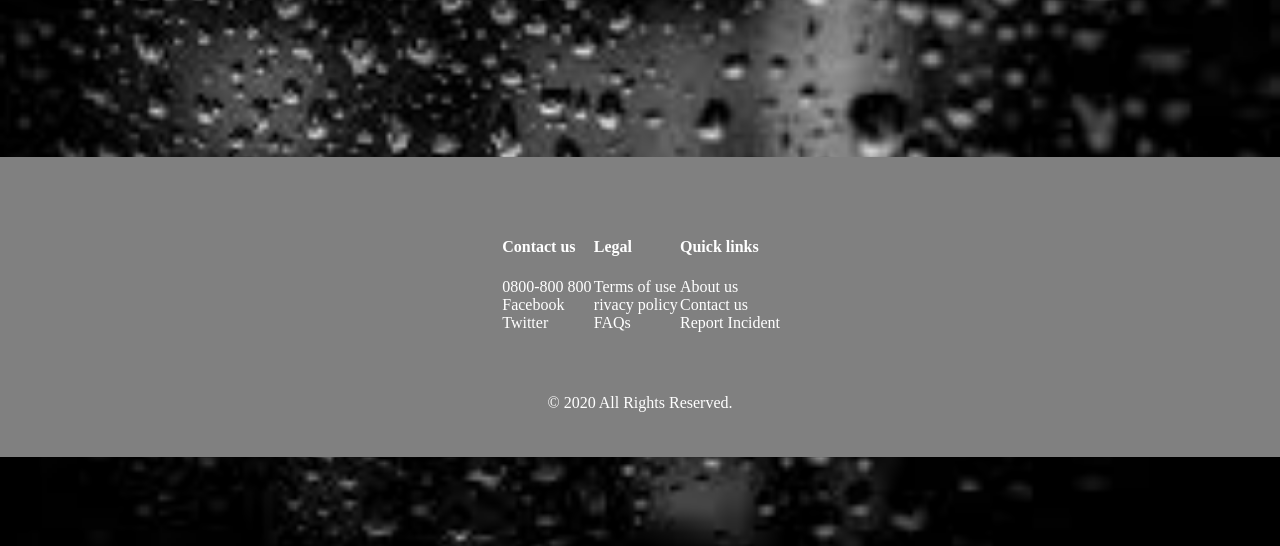
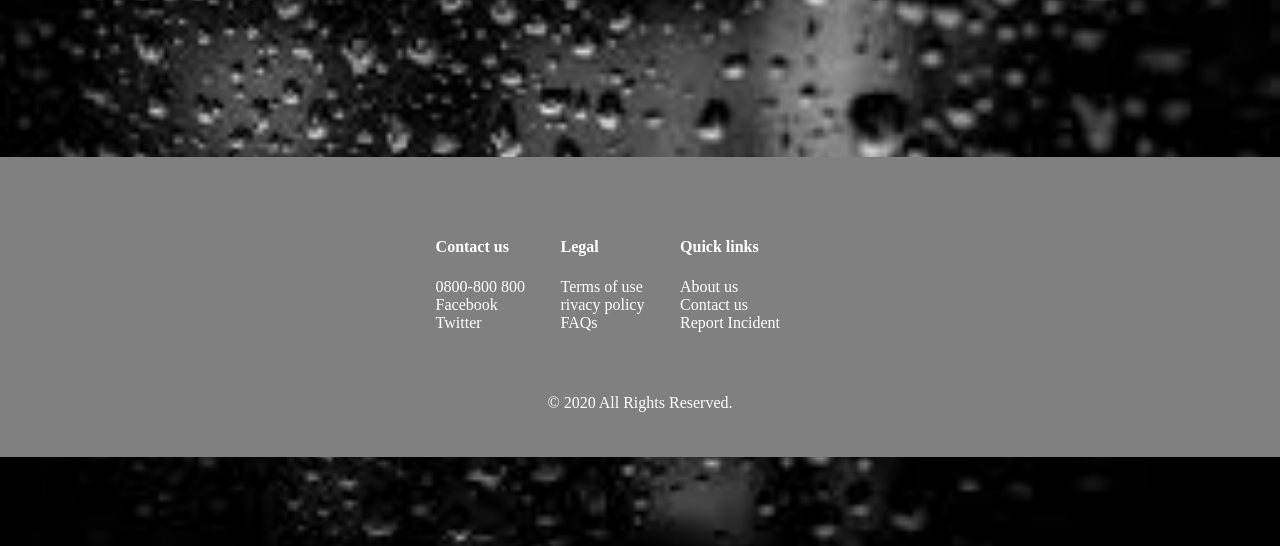
Before and after one commit to Peace-Apple/AReporter, a PHP site: page / in a window 1280 px wide. Shown: the part 343-889 px from the top of the page. Run offline with PHP 8.4, Linux system fonts and the light colour scheme.

Commit message:
Modify file

```diff
--- a/assets/style.css
+++ b/assets/style.css
@@ -56,7 +56,7 @@ footer {
   /* flex-shrink: 0; */
 }
 footer .flex-parent-ft{
-  padding: 60px 500px 30px 500px;
+  padding: 60px 500px 30px 400px;
   display: flex;
   align-items: center;
   justify-content: space-between;
```
